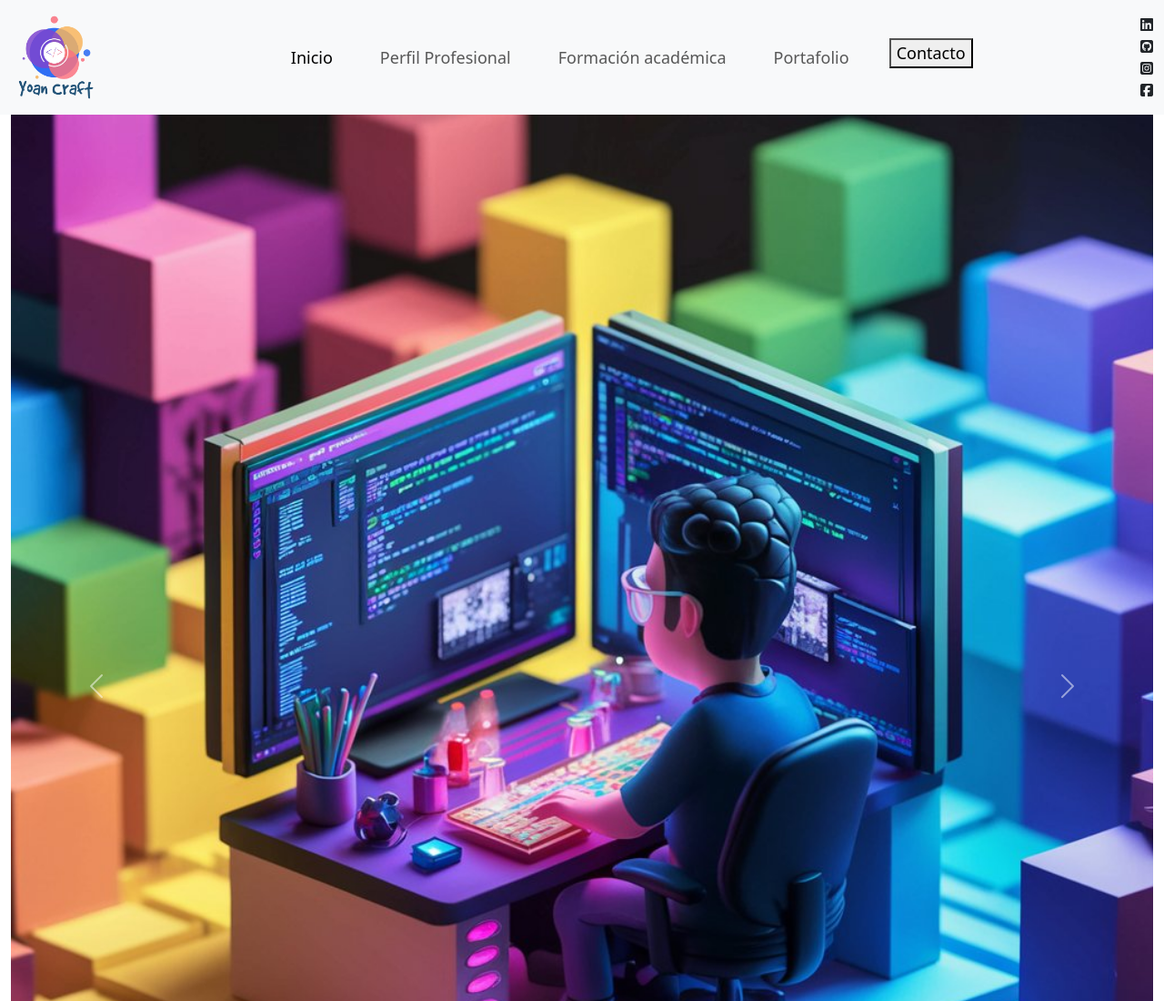
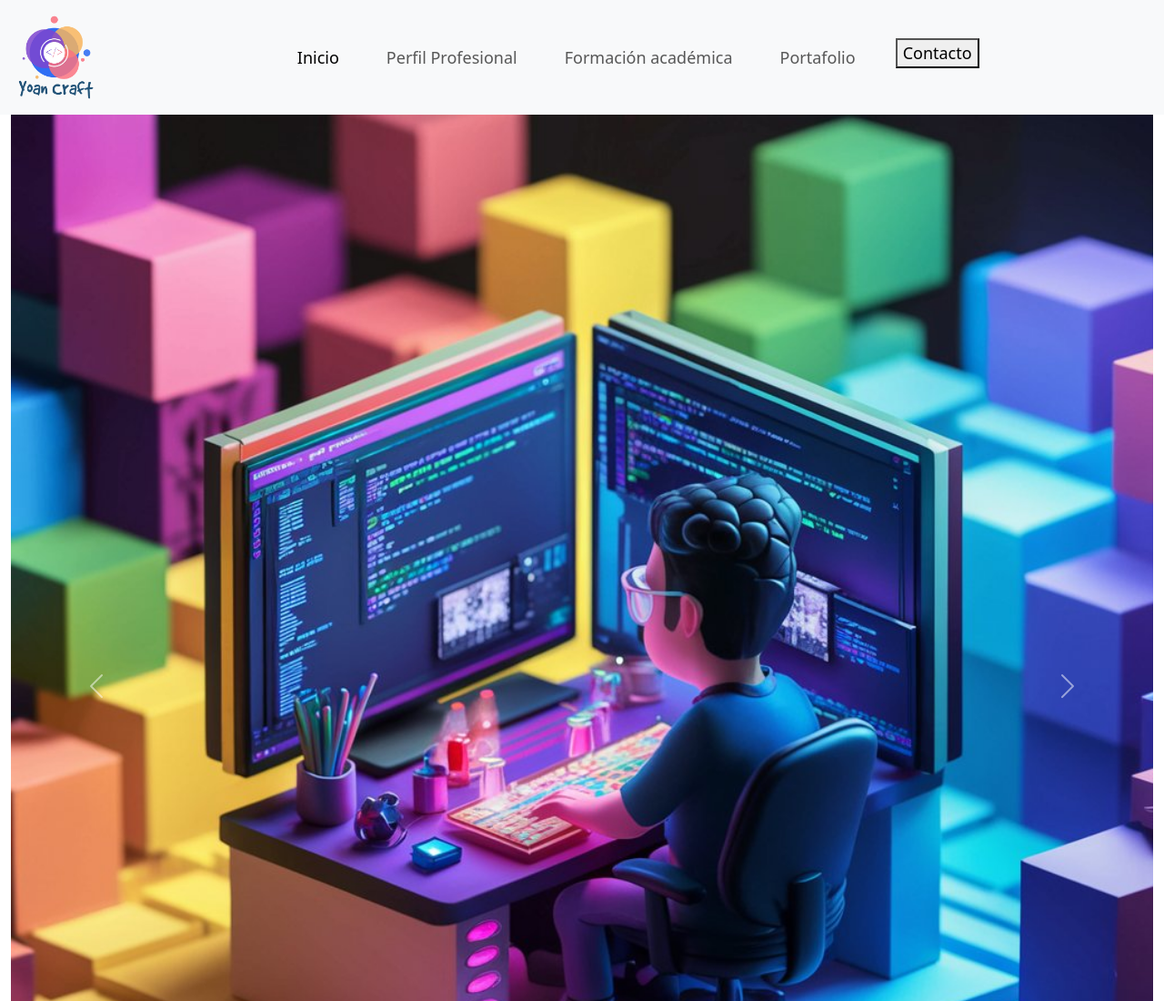
Before and after one commit to yoan-morales/Porfolio, a website: page src/index.html in a window 1280 px wide. Shown: the top 1100 px of the page at 91% size. Drawn offline with nearby package versions, Linux system fonts and the light colour scheme.

Commit message:
Second commit

```diff
--- a/src/index.html
+++ b/src/index.html
@@ -44,20 +44,6 @@
               <button>Contacto</button>
             </li>
           </ul>
-        </div>
-        <div class="portfolioNav__icons">
-          <div class="portfolioNav__icon">
-            <i class="fa-brands fa-linkedin"></i>
-          </div>
-          <div class="portfolioNav__icon">
-            <i class="fa-brands fa-square-github"></i>
-          </div>
-          <div class="portfolioNav__icon">
-            <i class="fa-brands fa-square-instagram"></i>
-          </div>
-          <div class="portfolioNav__icon">
-            <i class="fa-brands fa-square-facebook"></i>
-          </div>
         </div>
       </div>
     </nav>
```
